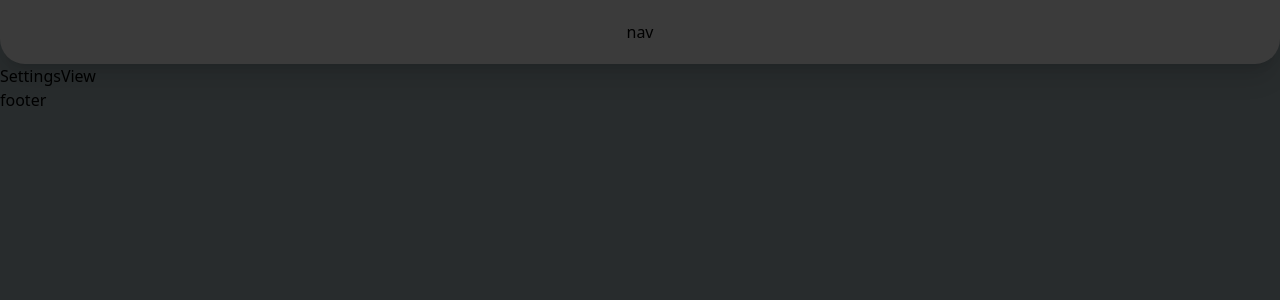
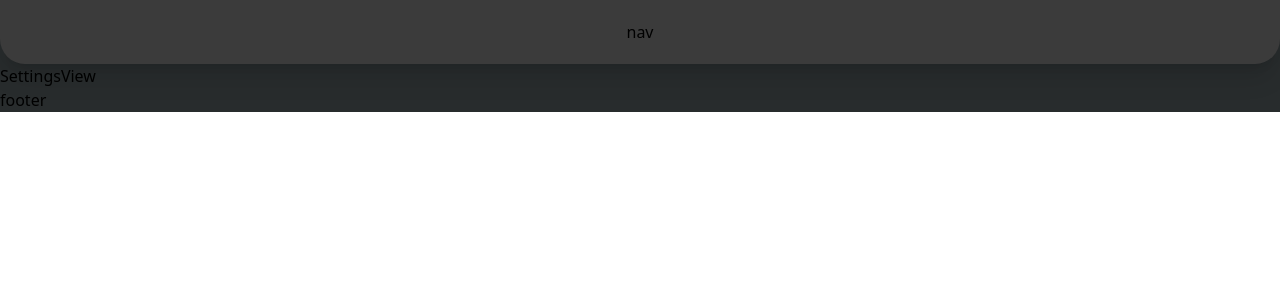
Before and after one commit to zsoltgombocz/chatup-frontend, a React (Vite) app: page /settings/privacy in a window 1280 px wide. Shown: the top 300 px of the page. Built offline with nearby package versions, Linux system fonts and the light colour scheme; a web font is replaced by a local one.

Commit message:
added some css

```diff
--- a/src/index.css
+++ b/src/index.css
@@ -7,11 +7,12 @@
   padding: 0;
   box-sizing: border-box;
 }
-
-body, #root {
-  width: 100vw;
-  height: 100vh;
-  display: flex;
-  font-size: 16px !important;
-  overflow: hidden;
+html, body, #root {
+  margin: 0; height: 100%; overflow: hidden;
 }
+a {
+  text-decoration: none;
+}
+.link-basic {
+  @apply underline underline-offset-2 font-pridi text-gray-600 dark:text-white cursor-pointer;
+}
```
